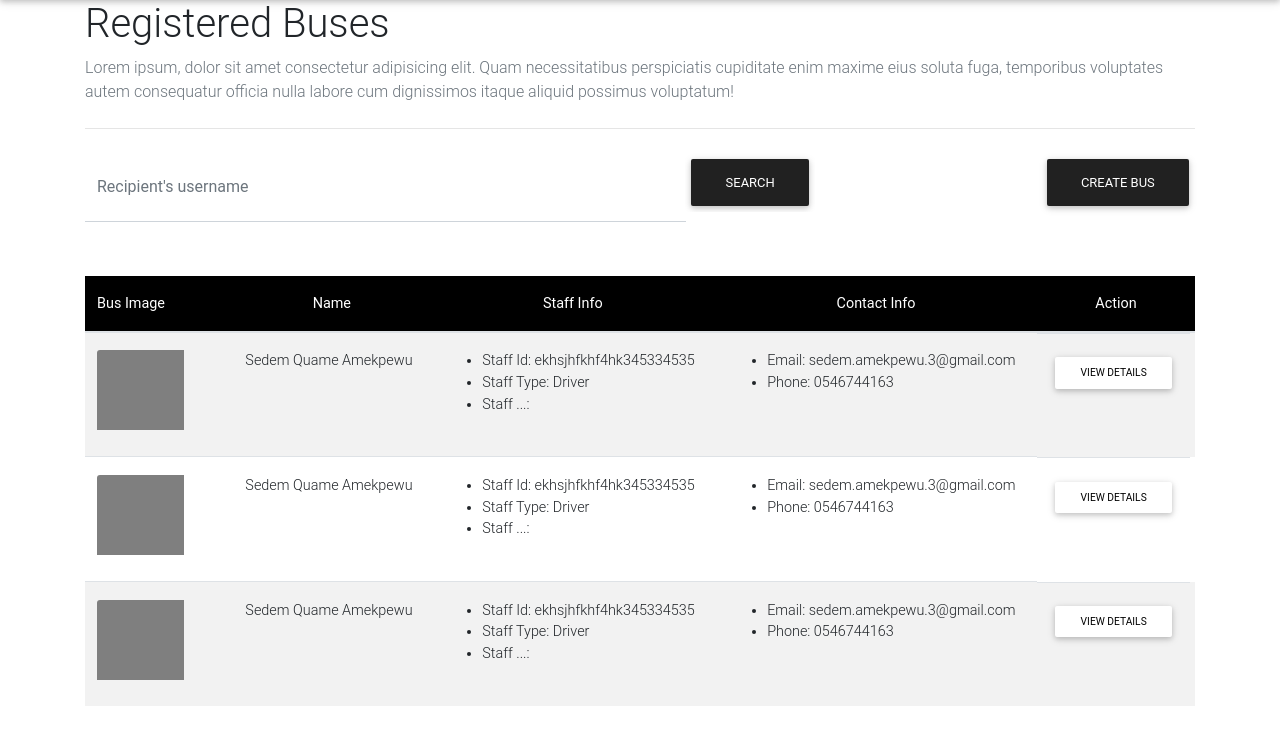
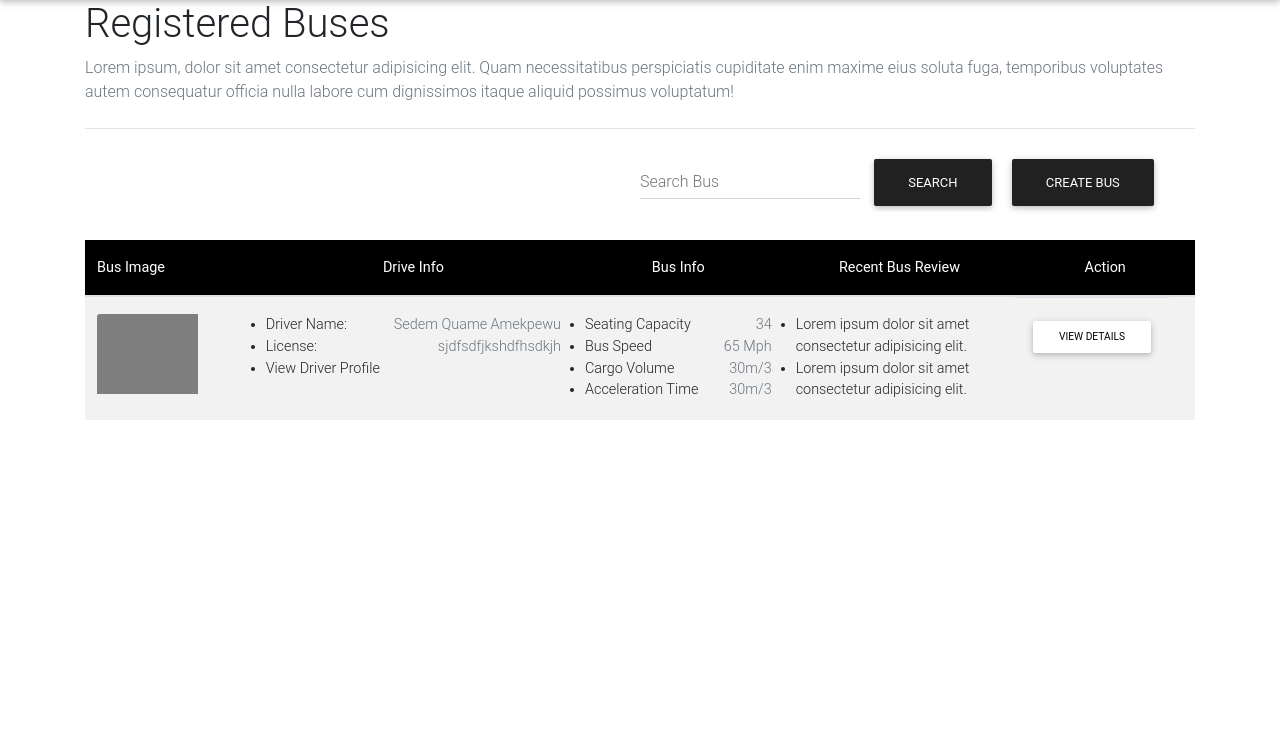
Before and after one commit to SedemQuame/awayBusUi, a PHP site: page /admin/buses.html in a window 1280 px wide. Shown: the part 69-801 px from the top of the page. After the commit the page ends 489 px from the top, so only its background shows below. Run offline with PHP 8.4, Linux system fonts and the light colour scheme.

Commit message:
updated the application ui.

```diff
--- a/admin/buses.html
+++ b/admin/buses.html
@@ -53,7 +53,7 @@
                     </a>
                 </li>
                 <li class="nav-item">
-                    <a class="nav-link" href="notifications">
+                    <a class="nav-link" href="notifications.html">
                         Notifications
                     <span class="badge badge-danger ml-2">4</span>
                     </a>
@@ -90,31 +90,37 @@
         <hr class="my-4">
 
         <div class="row">
-            <div class="col-12 col-md-8">
-                <div class="md-form input-group mb-4">
-                    <input type="text" class="form-control" placeholder="Recipient's username" aria-label="Recipient's username" aria-describedby="material-addon2">
-                    <div class="input-group-append">
+            <div class="col-12 col-md-6">
+                <span> </span>
+            </div>
+            <div class="holder col-12 col-md-6">
+                <!-- Search Forms -->
+                <form class="form-inline" action="" method="get">
+                    <div class="md-form mb-2 mr-sm-2">
+                        <input type="text" class="form-control" aria-label="Recipient's username" aria-describedby="material-addon2">
+                        <label for="materialLoginFormEmail">Search Bus</label>
+                    </div>
+
+                    <div class="md-form mb-2 mr-sm-2">
                         <input id="material-addon2" class="btn btn-dark" type="submit" value="Search">
                     </div>
-                </div>
-            </div>
-            <div class="col-12 col-md-4 text-right">
-                <a class="btn btn-dark" href="#">Create Bus</a>
+
+                    <div class="md-form mb-2 mr-sm-2">
+                        <a class="btn btn-dark" href="#">Create Bus</a>
+                    </div>
+                </form>
             </div>
         </div>
-
     </div>
-
-
 
     <div id="trip-list" class="container table-responsive text-nowrap">
         <table class="table table-striped">
             <thead class="black white-text">
                 <tr>
                     <th class="text-left" scope="col">Bus Image</th>
-                    <th class="text-center" scope="col">Name</th>
-                    <th class="text-center" scope="col">Staff Info</th>
-                    <th class="text-center" scope="col">Contact Info</th>
+                    <th class="text-center" scope="col">Drive Info</th>
+                    <th class="text-center" scope="col">Bus Info</th>
+                    <th class="text-center" scope="col">Recent Bus Review</th>
                     <th class="text-center" scope="col">Action</th>
                 </tr>
             </thead>
@@ -131,86 +137,55 @@
                             </div>
                         </div>
                     </td>
-                    <td class=" ">Sedem Quame Amekpewu</td>
+                    <td class="">
+                        <ul>
+                            <li>
+                                <span class="fieldName">Driver Name:</span>
+                                <span class="text-muted float-right">Sedem Quame Amekpewu</span>
+                            </li>
+                            <li>
+                                <span class="fieldName">License:</span>
+                                <span class="text-muted float-right">sjdfsdfjkshdfhsdkjh</span>
+                            </li>
+                            <li>
+                                <a href="#">View Driver Profile</a>
+                            </li>
+                        </ul>
+                    </td>
                     <td>
                         <ul>
-                            <li>Staff Id: ekhsjhfkhf4hk345334535</li>
-                            <li>Staff Type: Driver</li>
-                            <li>Staff ...: </li>
+                            <li>
+                                <span class="fieldName">Seating Capacity</span>
+                                <span class="text-muted float-right">34</span>
+                            </li>
+                            <li>
+                                <span class="fieldName">Bus Speed</span>
+                                <span class="text-muted float-right">65 Mph</span>
+                            </li>
+                            <li>
+                                <span class="fieldName">Cargo Volume</span>
+                                <span class="text-muted float-right">30m/3</span>
+                            </li>
+                            <li>
+                                <span class="fieldName">Acceleration Time</span>
+                                <span class="text-muted float-right">30m/3</span>
+                            </li>
                         </ul>
                     </td>
                     <td class=" ">
                         <ul>
-                            <li>Email: sedem.amekpewu.3@gmail.com</li>
-                            <li>Phone: 0546744163</li>
+                            <li>
+                                Lorem ipsum dolor sit amet
+                                <br> consectetur adipisicing elit.
+                            </li>
+                            <li>
+                                Lorem ipsum dolor sit amet
+                                <br> consectetur adipisicing elit.
+                            </li>
                         </ul>
                     </td>
                     <td class="  btn-group" role="group" aria-label="Basic example">
-                        <button type="button" class="btn btn-sm btn-white">
-                            View Details
-                        </button>
-                    </td>
-                </tr>
-                <tr>
-                    <td>
-                        <div class="busContainer">
-                            <!-- Card image -->
-                            <div class="view overlay">
-                                <img class="card-img-top" src="../img/gray.jpg" alt="Card image cap">
-                                <a href="#!">
-                                    <div class="mask rgba-white-slight"></div>
-                                </a>
-                            </div>
-                        </div>
-                    </td>
-                    <td class=" ">Sedem Quame Amekpewu</td>
-                    <td>
-                        <ul>
-                            <li>Staff Id: ekhsjhfkhf4hk345334535</li>
-                            <li>Staff Type: Driver</li>
-                            <li>Staff ...: </li>
-                        </ul>
-                    </td>
-                    <td class=" ">
-                        <ul>
-                            <li>Email: sedem.amekpewu.3@gmail.com</li>
-                            <li>Phone: 0546744163</li>
-                        </ul>
-                    </td>
-                    <td class="  btn-group" role="group" aria-label="Basic example">
-                        <button type="button" class="btn btn-sm btn-white">
-                            View Details
-                        </button>
-                    </td>
-                </tr>
-                <tr>
-                    <td>
-                        <div class="busContainer">
-                            <!-- Card image -->
-                            <div class="view overlay">
-                                <img class="card-img-top" src="../img/gray.jpg" alt="Card image cap">
-                                <a href="#!">
-                                    <div class="mask rgba-white-slight"></div>
-                                </a>
-                            </div>
-                        </div>
-                    </td>
-                    <td class=" ">Sedem Quame Amekpewu</td>
-                    <td>
-                        <ul>
-                            <li>Staff Id: ekhsjhfkhf4hk345334535</li>
-                            <li>Staff Type: Driver</li>
-                            <li>Staff ...: </li>
-                        </ul>
-                    </td>
-                    <td class=" ">
-                        <ul>
-                            <li>Email: sedem.amekpewu.3@gmail.com</li>
-                            <li>Phone: 0546744163</li>
-                        </ul>
-                    </td>
-                    <td class="  btn-group" role="group" aria-label="Basic example">
-                        <button type="button" class="btn btn-sm btn-white">
+                        <button type="button" class="btn btn-sm btn-white" data-toggle="modal" data-target="#busInfoModal">
                             View Details
                         </button>
                     </td>
@@ -220,6 +195,80 @@
     </div>
 
 
+
+    <!-- Bus Information Modal -->
+    <div class="modal fade" id="busInfoModal" tabindex="-1" role="dialog" aria-labelledby="myModalLabel" aria-hidden="true">
+
+        <!-- Change class .modal-sm to change the size of the modal -->
+        <div class="modal-dialog modal-lg" role="document">
+
+            <div class="modal-content">
+                <div class="modal-header bg-dark text-white">
+                    <h4 class="modal-title w-100" id="myModalLabel">Detailed Bus Information</h4>
+                    <button type="button" class="close text-white" data-dismiss="modal" aria-label="Close">
+                        <span aria-hidden="true">&times;</span>
+                    </button>
+                </div>
+
+                <div class="modal-body">
+                    <div class="row">
+                        <div class="col-12 col-md-2">
+                            <div class="view overlay">
+                                <img class="card-img-top" src="../img/gray.jpg" alt="Card image cap">
+                                <a href="#!">
+                                    <div class="mask rgba-white-slight"></div>
+                                </a>
+                            </div>
+                        </div>
+                        <div class="col-12 col-md-8">
+                            <ul>
+                                <li>Driver Name</li>
+                                <li>License Information</li>
+                                <li>
+                                    <a href="#"> View Driver Information </a>
+                                </li>
+                            </ul>
+                        </div>
+                    </div>
+
+                    <p>Bus MetaData</p>
+                    <hr>
+                    <div class="container-fluid">
+                        <div class="row">
+                            <div class="col-4">
+                                <ul>
+                                    <li>Seating Capacity</li>
+                                    <li>Bus Speed</li>
+                                </ul>
+                            </div>
+                            <div class="col-4">
+                                <ul>
+                                    <li>Cargo Volume</li>
+                                    <li>Acceleration</li>
+                                </ul>
+                            </div>
+                            <div class="col-4">
+                                <ul>
+                                    <li>Fuel Type</li>
+                                    <li>Fuel Capacity</li>
+                                    <li>Fuel Consumption</li>
+                                </ul>
+                            </div>
+                        </div>
+                    </div>
+
+                    <p>Bus Reviews</p>
+                    <hr>
+                </div>
+
+                <div class="modal-footer">
+                    <button type="button" class="btn btn-dark btn-sm" data-dismiss="modal">Close</button>
+                </div>
+            </div>
+        </div>
+    </div>
+    <!-- Bus Information Modal -->
+
     <script src="../js/holder.min.js"></script>
     <script src="../js/jquery.min.js"></script>
     <script src="../js/popper.min.js"></script>
--- a/css/style.css
+++ b/css/style.css
@@ -39,10 +39,6 @@
     min-height: 370px;
 }
 
-div {
-    margin-bottom: 10px;
-}
-
 .signUp {
     margin-top: 3vh;
 }
@@ -60,3 +56,17 @@ div {
     width: 120px;
     height: 80px;
 }
+
+.fieldName {}
+
+
+/* Tags */
+
+div {
+    margin-bottom: 10px;
+}
+
+ul {
+    padding: 0;
+    margin: 0;
+}
```
Also changed, not shown: admin/index.html (+1 -10 lines), admin/routes.html (+18 -11 lines), admin/staff.html (+18 -11 lines), admin/user.html (+17 -5 lines).
